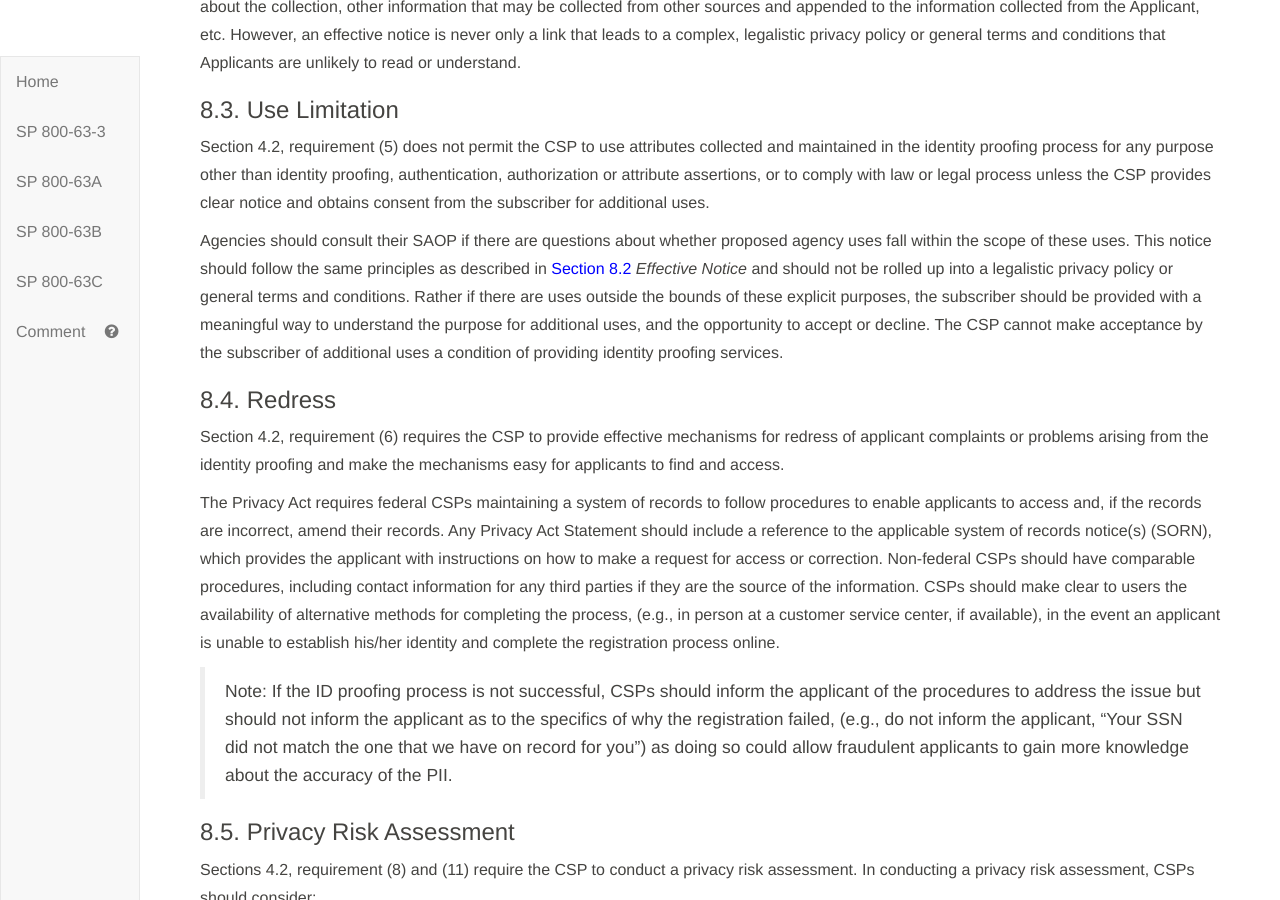
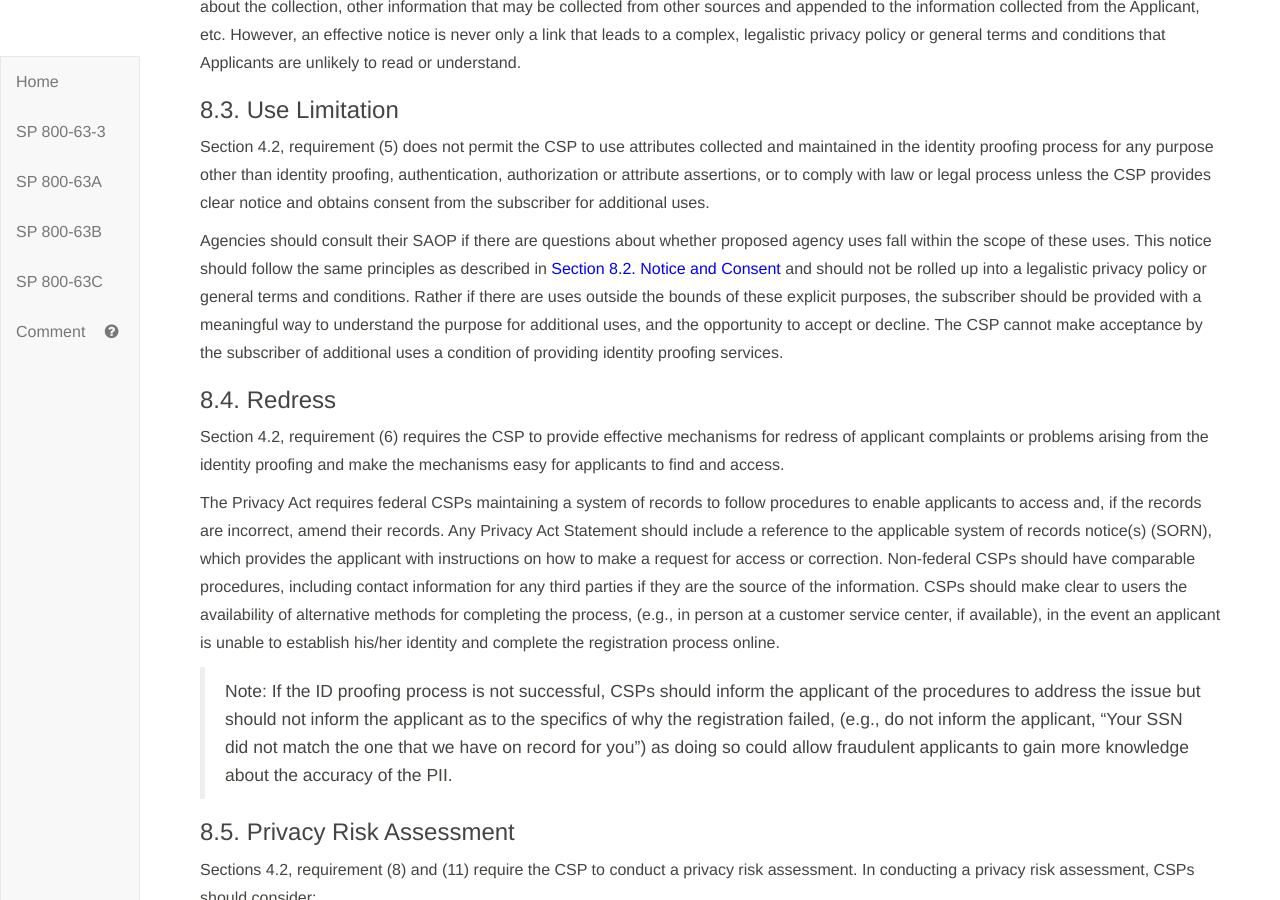
Before and after one commit to usnistgov/800-63-3, a Jekyll site: the page built from sp800-63a/sec8_privacy.md, in a window 1280 px wide and 900 px high, scrolled down 1262 px. Built offline with Jekyll 4.4.1, drawn with Linux system fonts in a browser that asks for light colours; our own code applies the rules of GitHub Pages for plain Markdown files.

Commit message:
Closes #1009

```diff
--- a/sp800-63a/sec8_privacy.md
+++ b/sp800-63a/sec8_privacy.md
@@ -34,7 +34,7 @@ An effective notice will take into account user experience design standards and
 
 Section 4.2, requirement (5) does not permit the CSP to use attributes collected and maintained in the identity proofing process for any purpose other than identity proofing, authentication, authorization or attribute assertions, or to comply with law or legal process unless the CSP provides clear notice and obtains consent from the subscriber for additional uses.
 
-Agencies should consult their SAOP if there are questions about whether proposed agency uses fall within the scope of these uses. This notice should follow the same principles as described in [Section 8.2](#consent) _Effective Notice_ and should not be rolled up into a legalistic privacy policy or general terms and conditions.  Rather if there are uses outside the bounds of these explicit purposes, the subscriber should be provided with a meaningful way to understand the purpose for additional uses, and the opportunity to accept or decline.  The CSP cannot make acceptance by the subscriber of additional uses a condition of providing identity proofing services.
+Agencies should consult their SAOP if there are questions about whether proposed agency uses fall within the scope of these uses. This notice should follow the same principles as described in [Section 8.2. Notice and Consent](#consent) and should not be rolled up into a legalistic privacy policy or general terms and conditions.  Rather if there are uses outside the bounds of these explicit purposes, the subscriber should be provided with a meaningful way to understand the purpose for additional uses, and the opportunity to accept or decline.  The CSP cannot make acceptance by the subscriber of additional uses a condition of providing identity proofing services.
 
 ### 8.4. Redress
 
```
